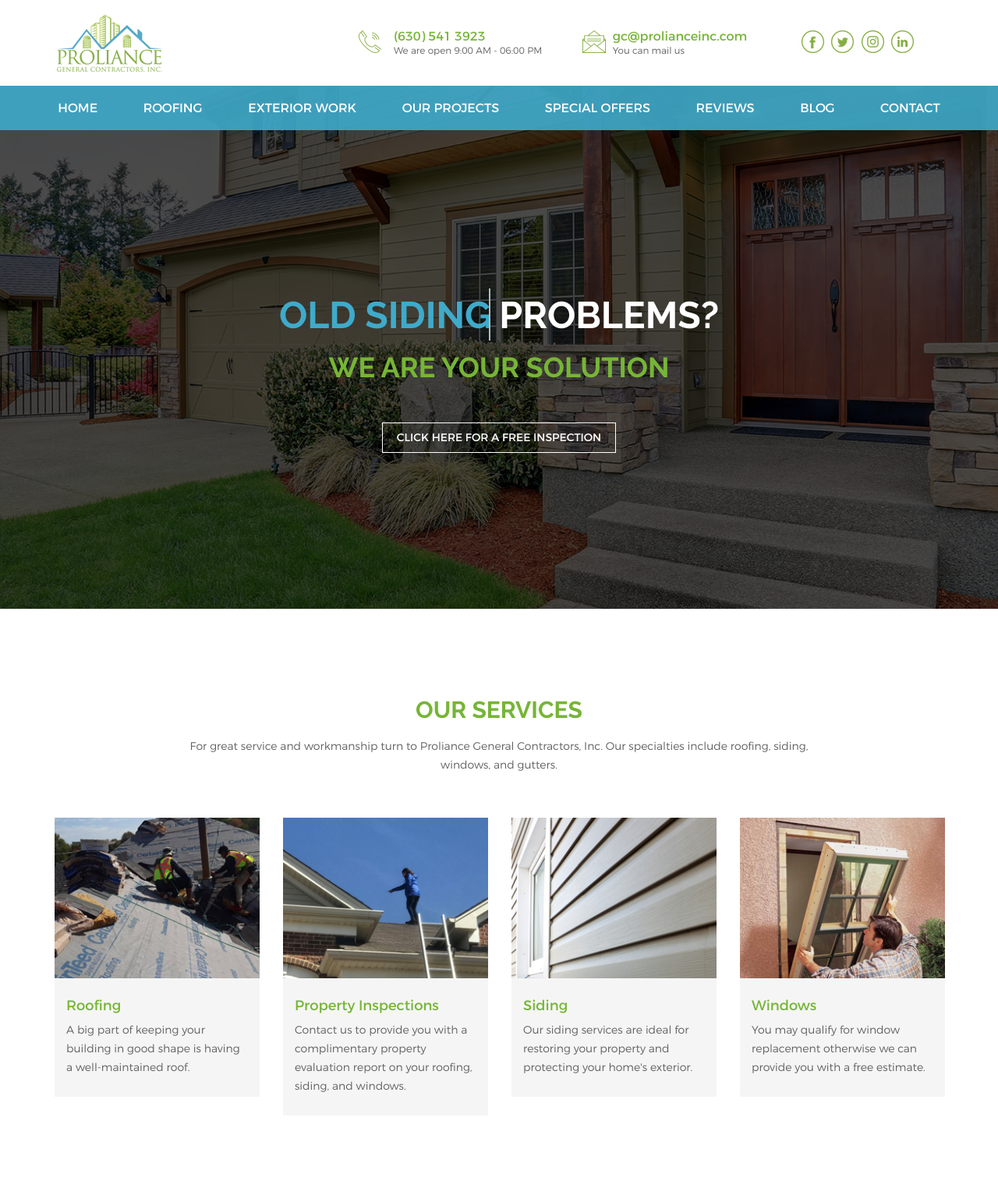
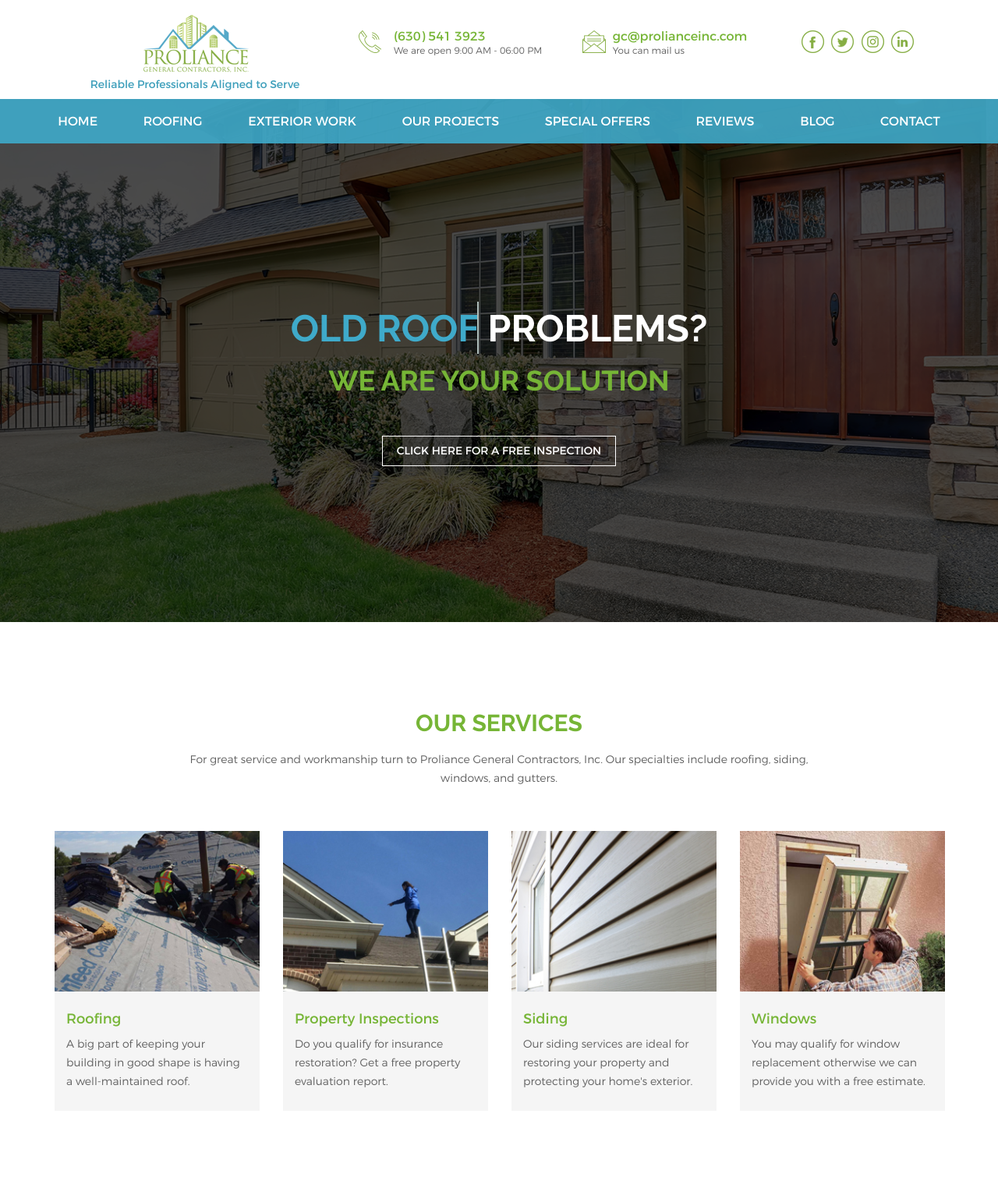
Before and after one commit to aebmknrl/proliancegc, a plain HTML site: page index.html in a window 1280 px wide. Shown: the top 1542 px of the page at 78% size. Drawn offline with Linux system fonts and the light colour scheme.

Commit message:
second changes by tom

```diff
--- a/css/color/skin-proliance.css
+++ b/css/color/skin-proliance.css
@@ -87,7 +87,7 @@ a:hover {
 .footer-contact button:hover,
 .blog-item:hover .post-title-time::before,
 .for-sale {
-  background: #3faaca none repeat scroll 0 0;
+  background: #79d8f5 none repeat scroll 0 0;
 }
 
 .slider-button:hover,
--- a/css/color/skin-teal.css
+++ b/css/color/skin-teal.css
@@ -92,7 +92,7 @@ a:hover {
 .footer-contact button:hover,
 .blog-item:hover .post-title-time::before,
 .for-sale {
-  background: #2395ec none repeat scroll 0 0;
+  background: #49a9f3 none repeat scroll 0 0;
 }
 
 .slider-button:hover,
--- a/css/shortcode/default.css
+++ b/css/shortcode/default.css
@@ -782,7 +782,7 @@ textarea:focus {
   8. Scroll Up
 ****************************/
 #scrollUp {
-  background: #919191 none repeat scroll 0 0;
+  background: #55a9c8  none repeat scroll 0 0;
   bottom: 70px;
   color: #ffffff;
   font-size: 20px;
--- a/css/shortcode/header.css
+++ b/css/shortcode/header.css
@@ -8,6 +8,12 @@
 /*logo*/
 .logo {
   padding: 13px 0;
+}
+
+.proliance-quote {
+    color: #3e9fbb;
+    margin-top: -15px;
+    margin-bottom: 5px;
 }
 
 /*company-info*/
--- a/index.html
+++ b/index.html
@@ -48,10 +48,13 @@
                 <div class="container">
                     <div class="row">
                         <div class="col-md-4 col-sm-6 col-xs-12">
-                            <div class="logo">
+                            <div class="logo text-center">
                                 <a href="index.html">
                                     <img src="images/logo/logo.png" alt="">
                                 </a>
+                            </div>
+                            <div class="text-center proliance-quote">
+                                Reliable Professionals Aligned to Serve
                             </div>
                         </div>
                         <div class="col-md-8 hidden-sm hidden-xs">
@@ -377,6 +380,7 @@
                         <span class="cd-words-wrapper text-theme">
                             <b class="is-visible">Leaky roof</b>
                             <b>drafty window</b>
+                            <b>old roof</b>
                             <b>old siding</b>
                         </span>
                         <span>PROBLEMS?</span>
@@ -436,8 +440,7 @@
                                         <h5>
                                             <a href="service-details.html">Property Inspections</a>
                                         </h5>
-                                        <p>Contact us to provide you with a complimentary property evaluation report on your
-                                            roofing, siding, and windows.</p>
+                                        <p>Do you qualify for insurance restoration? Get a free property evaluation report.</p>
                                     </div>
                                 </div>
                             </div>
```
